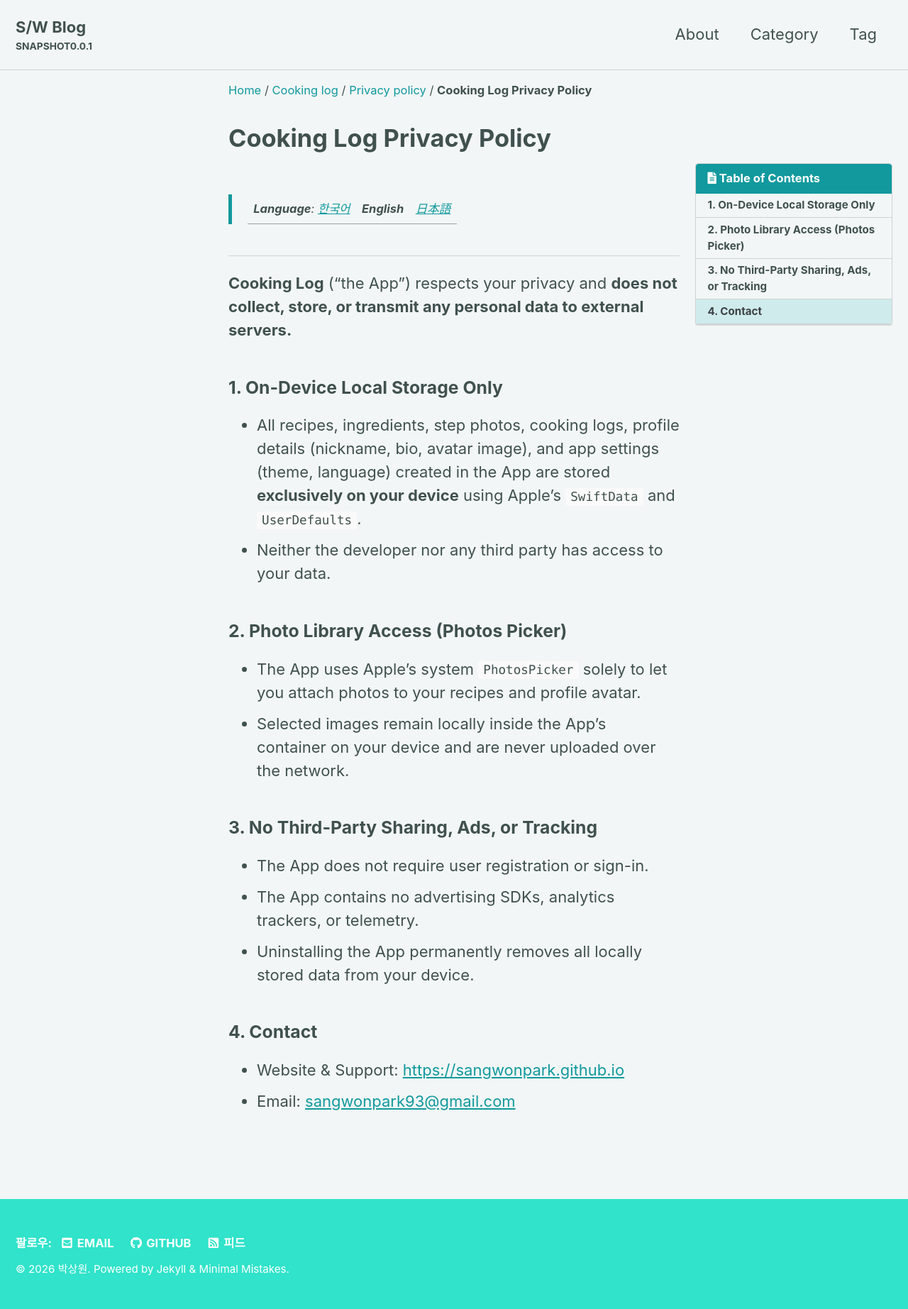
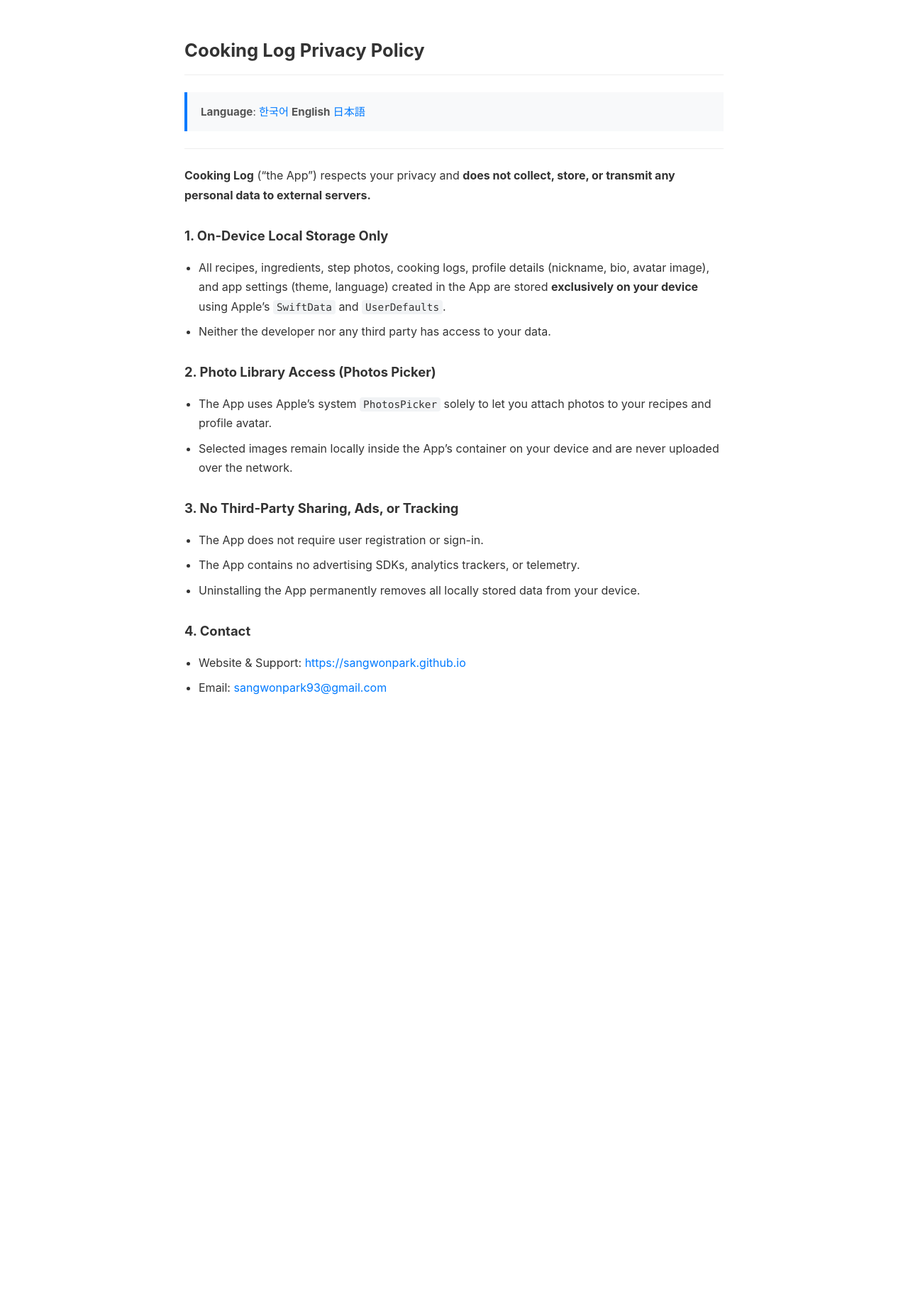
Before and after one commit to SangWonPark/sangwonpark.github.com, a Jekyll site: the page built from _pages/cooking-log/privacy-policy-en.md, in a window 1280 px wide. Shown: the whole page at 71% size. Built offline with Jekyll 4.4.1, drawn with Linux system fonts in a browser that asks for light colours; cached includes are drawn as plain includes; after the commit the page ends 1031 px from its top, so only the background shows below that.

Commit message:
쿠킹로그(Cooking Log) 개인정보처리방침 전용 미니멀 레이아웃(document) 적용

```diff
--- /dev/null
+++ b/_layouts/document.html
@@ -0,0 +1,100 @@
+<!doctype html>
+<html lang="{{ page.lang | default: site.locale | slice: 0,2 | default: "ko" }}">
+<head>
+  <meta charset="utf-8">
+  <meta name="viewport" content="width=device-width, initial-scale=1.0">
+  <title>{{ page.title }}</title>
+  <style>
+    body {
+      font-family: -apple-system, BlinkMacSystemFont, "Segoe UI", Roboto, Helvetica, Arial, sans-serif;
+      line-height: 1.7;
+      color: #333;
+      background-color: #fff;
+      max-width: 760px;
+      margin: 0 auto;
+      padding: 32px 20px;
+      word-break: keep-all;
+    }
+    h1 {
+      font-size: 1.6rem;
+      border-bottom: 1px solid #eee;
+      padding-bottom: 12px;
+      margin-bottom: 24px;
+    }
+    h2 {
+      font-size: 1.35rem;
+      margin-top: 32px;
+      margin-bottom: 16px;
+    }
+    h3 {
+      font-size: 1.15rem;
+      margin-top: 28px;
+      margin-bottom: 12px;
+    }
+    ul, ol {
+      padding-left: 20px;
+    }
+    li {
+      margin-bottom: 8px;
+    }
+    blockquote {
+      background: #f8f9fa;
+      border-left: 4px solid #007aff;
+      margin: 16px 0;
+      padding: 12px 16px;
+      font-size: 0.95rem;
+      color: #555;
+    }
+    a {
+      color: #007aff;
+      text-decoration: none;
+    }
+    a:hover {
+      text-decoration: underline;
+    }
+    hr {
+      border: none;
+      border-top: 1px solid #eee;
+      margin: 24px 0;
+    }
+    code {
+      font-family: Menlo, Monaco, Consolas, monospace;
+      font-size: 0.9em;
+      background: #f1f3f5;
+      padding: 2px 5px;
+      border-radius: 4px;
+    }
+
+    /* 다크 모드 지원 */
+    @media (prefers-color-scheme: dark) {
+      body {
+        background-color: #121212;
+        color: #e0e0e0;
+      }
+      h1, h2, h3 {
+        color: #ffffff;
+        border-color: #333;
+      }
+      blockquote {
+        background: #1e1e1e;
+        border-color: #0a84ff;
+        color: #ccc;
+      }
+      hr {
+        border-color: #333;
+      }
+      code {
+        background: #2a2a2a;
+        color: #e0e0e0;
+      }
+      a {
+        color: #58a6ff;
+      }
+    }
+  </style>
+</head>
+<body>
+  <h1>{{ page.title }}</h1>
+  {{ content }}
+</body>
+</html>
--- a/_pages/cooking-log/privacy-policy-en.md
+++ b/_pages/cooking-log/privacy-policy-en.md
@@ -1,13 +1,8 @@
 ---
 title: "Cooking Log Privacy Policy"
 permalink: /cooking-log/privacy-policy/en/
-layout: single
-author_profile: false
-sidebar: false
-comments: false
-toc: true
-toc_sticky: true
-toc_label: "Table of Contents"
+layout: document
+lang: en
 ---
 
 > **Language**: [한국어](/cooking-log/privacy-policy/ko/) | **English** | [日本語](/cooking-log/privacy-policy/ja/)
```
Also changed, not shown: _pages/cooking-log/privacy-policy-ja.md (+2 -7 lines), _pages/cooking-log/privacy-policy-ko.md (+2 -7 lines).
